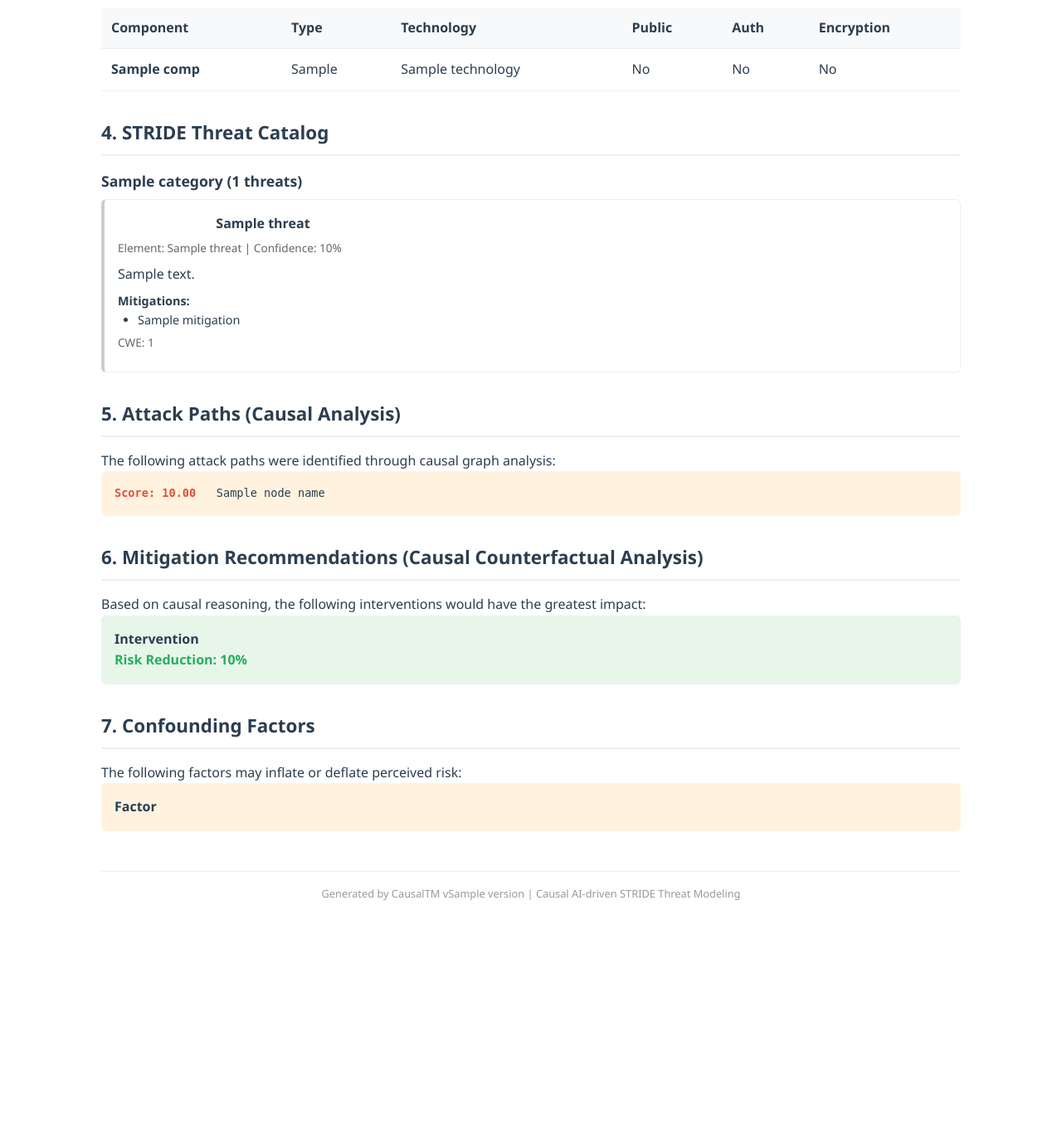
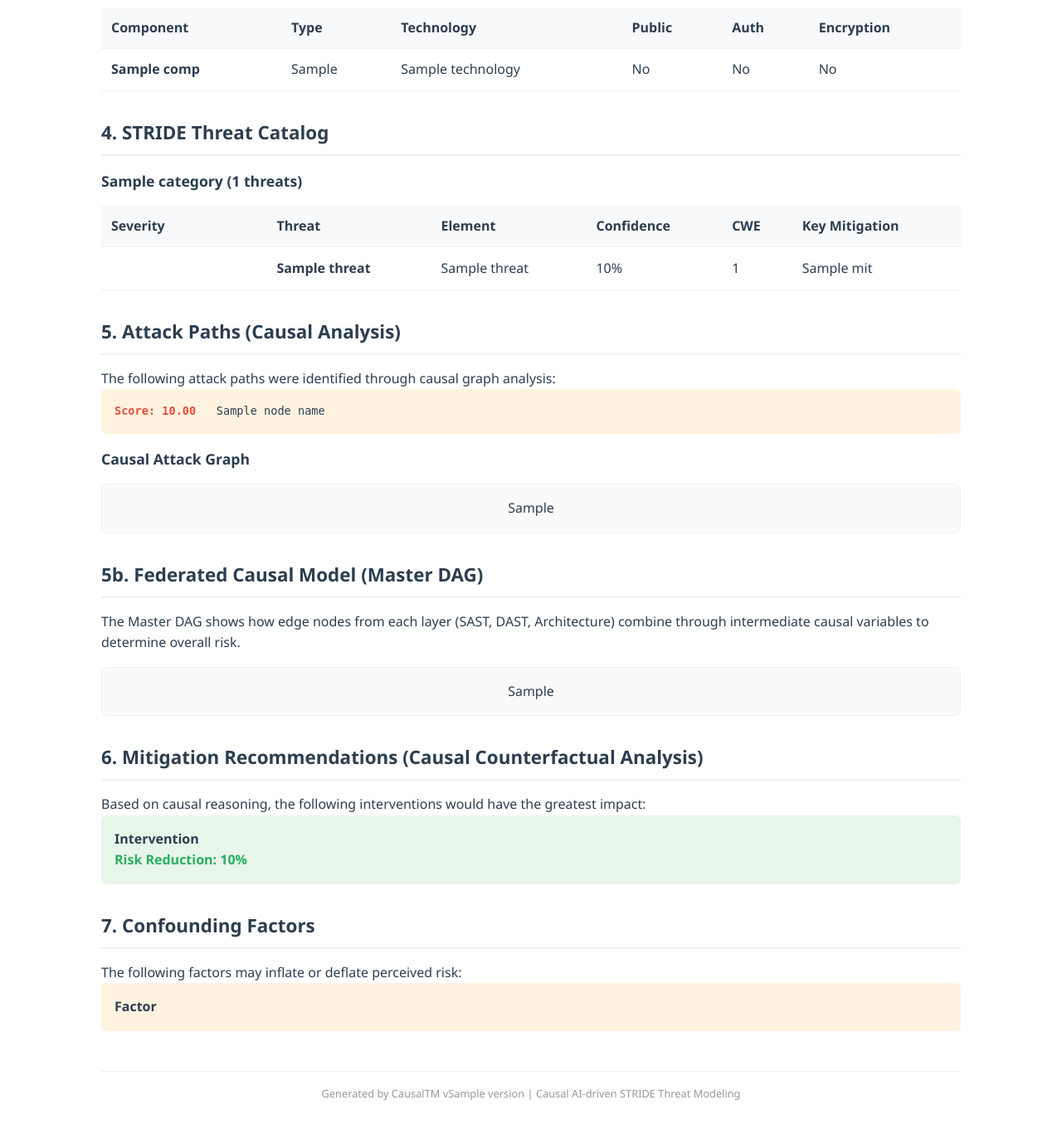
Before and after one commit to thayyilsarin/CausalTM, a Python web app: template src/reporter/templates/report.html.j2 in a window 1280 px wide. Shown: the part 814-2175 px from the top of the page at 83% size. Before the commit the page ends 1899 px from the top, so only its background shows below. Run offline with Jinja, Linux system fonts and the light colour scheme; the template is opened without the code that fills it: most values are stand-ins (such as "Sample title", 1, 10 or a date in 2020).

Commit message:
Report improvements: table for STRIDE catalog, embed Master DAG + Attack Graph in HTML report, fix DAST note

```diff
--- a/src/reporter/templates/report.html.j2
+++ b/src/reporter/templates/report.html.j2
@@ -262,32 +262,30 @@
 
         {% for category in stride_categories %}
         <h3>{{ category.name }} ({{ category.threats | length }} threats)</h3>
-        {% for threat in category.threats %}
-        <div class="threat-card {{ threat.severity | lower }}">
-            <div class="title">
-                <span class="badge badge-{{ threat.severity | lower }}">{{ threat.severity }}</span>
-                {{ threat.title }}
-            </div>
-            <div class="meta">
-                Element: {{ threat.element_name }} | Confidence: {{ "%.0f"|format(threat.confidence * 100) }}%
-                {% if threat.is_confirmed %} | <strong>Confirmed Exploitable</strong>{% endif %}
-            </div>
-            <div class="description">{{ threat.description }}</div>
-            {% if threat.mitigations %}
-            <div class="mitigations">
-                <strong>Mitigations:</strong>
-                <ul>
-                    {% for mitigation in threat.mitigations %}
-                    <li>{{ mitigation }}</li>
-                    {% endfor %}
-                </ul>
-            </div>
-            {% endif %}
-            {% if threat.cwe_ids %}
-            <div class="meta">CWE: {{ threat.cwe_ids | join(', ') }}</div>
-            {% endif %}
-        </div>
-        {% endfor %}
+        <table class="threat-table">
+            <thead>
+                <tr>
+                    <th>Severity</th>
+                    <th>Threat</th>
+                    <th>Element</th>
+                    <th>Confidence</th>
+                    <th>CWE</th>
+                    <th>Key Mitigation</th>
+                </tr>
+            </thead>
+            <tbody>
+                {% for threat in category.threats %}
+                <tr>
+                    <td><span class="badge badge-{{ threat.severity | lower }}">{{ threat.severity }}</span></td>
+                    <td><strong>{{ threat.title }}</strong>{% if threat.is_confirmed %} <em>(Confirmed)</em>{% endif %}</td>
+                    <td>{{ threat.element_name }}</td>
+                    <td>{{ "%.0f"|format(threat.confidence * 100) }}%</td>
+                    <td>{{ threat.cwe_ids | join(', ') if threat.cwe_ids else '-' }}</td>
+                    <td>{{ threat.mitigations[0] if threat.mitigations else '-' }}</td>
+                </tr>
+                {% endfor %}
+            </tbody>
+        </table>
         {% endfor %}
     </div>
 
@@ -299,10 +297,28 @@
         {% for path in attack_paths[:10] %}
         <div class="attack-path">
             <span class="score">Score: {{ "%.2f"|format(path.score) }}</span>
-            &nbsp; {{ path.node_names | join(' → ') }}
+            &nbsp; {{ path.node_names | join(' &rarr; ') }}
             {% if path.crosses_trust_boundary %}<em>(crosses trust boundary)</em>{% endif %}
         </div>
         {% endfor %}
+
+        {% if attack_graph_svg %}
+        <h3>Causal Attack Graph</h3>
+        <div class="diagram-container" style="max-width:100%; overflow-x:auto;">
+            {{ attack_graph_svg | safe }}
+        </div>
+        {% endif %}
+    </div>
+    {% endif %}
+
+    <!-- Master DAG (Federated Causal Model) -->
+    {% if master_dag_svg %}
+    <div class="section">
+        <h2>5b. Federated Causal Model (Master DAG)</h2>
+        <p>The Master DAG shows how edge nodes from each layer (SAST, DAST, Architecture) combine through intermediate causal variables to determine overall risk.</p>
+        <div class="diagram-container" style="max-width:100%; overflow-x:auto;">
+            {{ master_dag_svg | safe }}
+        </div>
     </div>
     {% endif %}
 
```
Also changed, not shown: scripts/eval_juice_shop.py (+13 -0 lines), src/reporter/generator.py (+8 -0 lines).
